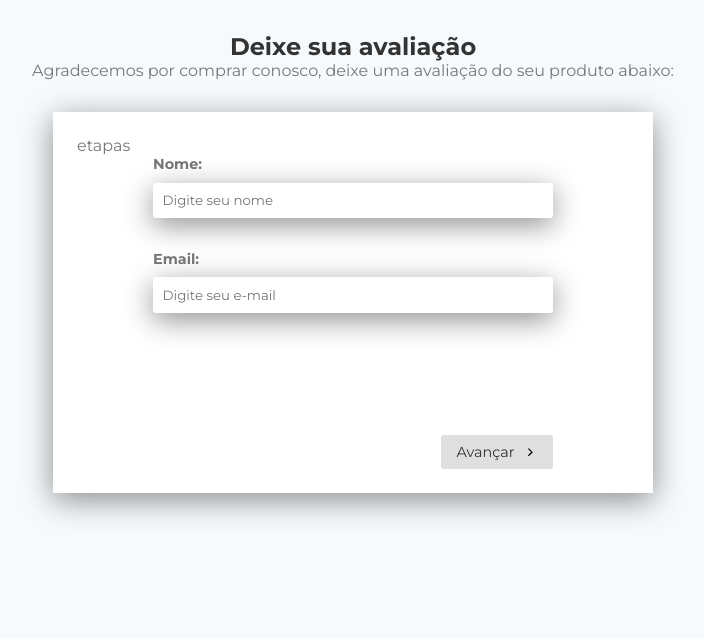
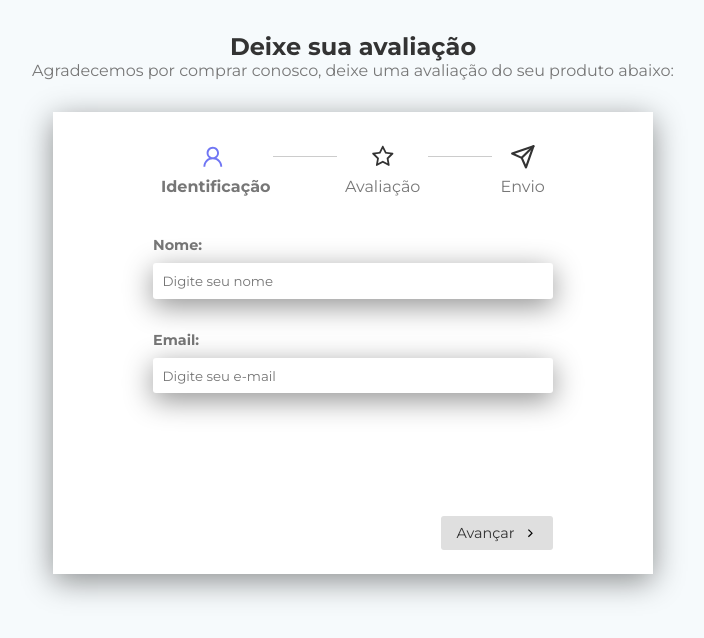
Before and after one commit to iKynz/Formulario-MultiStep, a React (Create React App) app: page / in a window 1280 px wide. Shown: the top 638 px of the page, without its empty margins (287-991 px from the left). Built offline with nearby package versions, Linux system fonts and the light colour scheme.

Commit message:
adicionado componente das etapas do formulário e estilização delas

```diff
--- a/src/App.js
+++ b/src/App.js
@@ -4,9 +4,12 @@
 import UseForm from './components/UserForm';
 import ReviewForm from './components/ReviewForm';
 import EndForm from './components/EndForm';
+import Steps from './components/Steps/Steps';
+
+// Hook
+import useForm from './hooks/useForm';
 
 import './App.css';
-import useForm from './hooks/useForm';
 
 function App() {
 
@@ -21,7 +24,7 @@
         <p>Agradecemos por comprar conosco, deixe uma avaliação do seu produto abaixo:</p>
       </div>
       <div className='form-container'>
-        <p>etapas</p>
+        <Steps currentStep={currentStep} />
         <form onSubmit={(e) => changeStep(currentStep + 1, e)}>
           <div className='inputs-container'>
             {currentComponent}
--- /dev/null
+++ b/src/components/Steps/Steps.css
@@ -0,0 +1,39 @@
+.steps {
+    display: flex;
+    gap: 4rem;
+    justify-content: center;
+    align-items: center;
+    max-width: 400px;
+    margin: 0 auto;
+    position: relative;
+    margin-bottom: 2rem;
+}
+
+.steps::after{
+    content: "";
+    width: 380px;
+    border-bottom: 1px solid #ccc;
+    position: absolute;
+    top: 20px;
+}
+
+.step {
+    text-align: center;
+    background-color: #fff;
+    z-index: 1;
+    width: 120px;
+    padding: 0.5rem;
+}
+
+.step svg {
+    font-size: 1.6rem;
+    margin-bottom: 0.2rem;
+}
+
+.active {
+    font-weight: bold;
+}
+
+.active > svg {
+    fill: #7076f4;
+}
--- /dev/null
+++ b/src/components/Steps/Steps.js
@@ -0,0 +1,24 @@
+import {AiOutlineUser, AiOutlineStar} from 'react-icons/ai';
+import {FiSend} from 'react-icons/fi';
+import './Steps.css';
+
+const Steps = ({currentStep}) => {
+  return (
+    <div className='steps'>
+       <div className='step active'>
+            <AiOutlineUser />
+            <p>Identificação</p>
+       </div>
+       <div className={`step ${currentStep >= 1 ? 'active' : ''}`}>
+            <AiOutlineStar />
+            <p>Avaliação</p>
+       </div>
+       <div className={`step ${currentStep >= 2 ? 'active' : ''}`}>
+            <FiSend />
+            <p>Envio</p>
+       </div>
+    </div>
+  )
+}
+
+export default Steps
```
